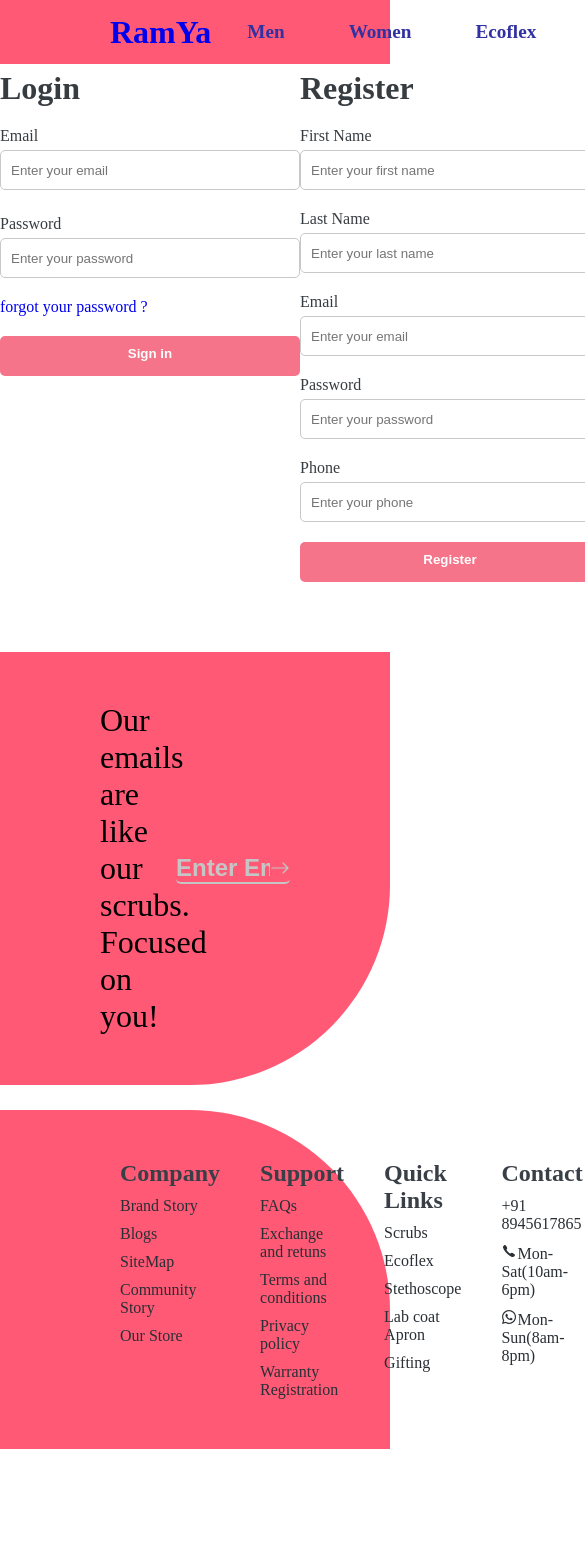
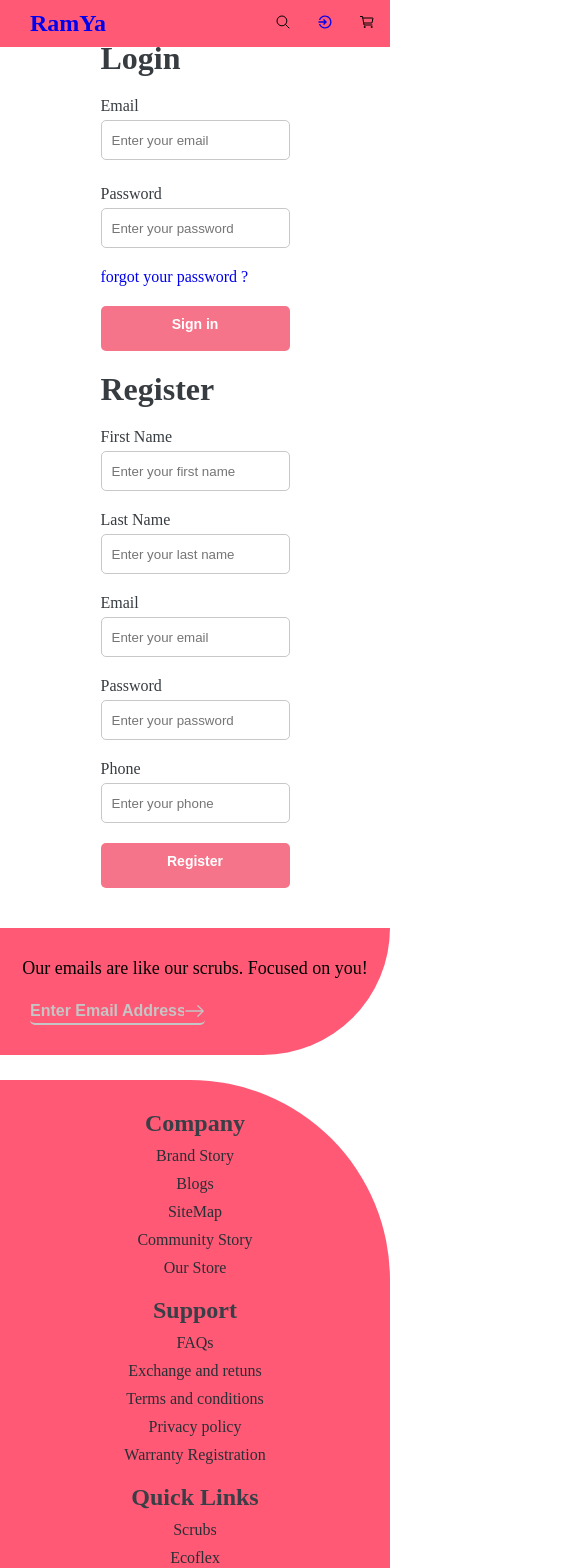
Before and after one commit to therishabhrajora/ramya, a React (Vite) app in the folder frontend/: page /collections/logout in a window 390 px wide. Shown: the top 1568 px of the page, 585 px wide, since content can reach past the window. Before the commit the page ends 1474 px from the top, so only its background shows below. Built offline with nearby package versions, Linux system fonts and the light colour scheme; no server answers.

Commit message:
add media query

```diff
--- a/frontend/src/components/homePage/NavBar.jsx
+++ b/frontend/src/components/homePage/NavBar.jsx
@@ -42,6 +42,7 @@
 
   return (
     <div className="navBar baseBackgroundColor">
+      <div className="left">
         <div className="logo">
           <Link className="Link" to="/collections">
             RamYa
@@ -117,14 +118,13 @@
             </li>
           </ul>
         </div>
-
-      <div className="cartMenu">
+      </div>
+      <div className="right cartMenu">
         <li className="search">
           <IoSearchOutline />
         </li>
 
         <li className="login">
-
           {isLoggedIn ? (
             role === "ROLE_ADMIN" ? (
               <ul
@@ -151,7 +151,6 @@
                 onMouseEnter={() => dispatch(profileOpen())}
                 onMouseLeave={() => dispatch(closeProfile())}
               >
-
                 <li className="Link user-profile">
                   <CgProfile />
                 </li>
@@ -164,6 +163,7 @@
             </Link>
           )}
         </li>
+
         <li className="cart" onClick={() => dispatch(cartOpen())}>
           {cartCount > 0 ? (
             <div className="cartCount">
--- a/frontend/src/pages/AccountLogin.jsx
+++ b/frontend/src/pages/AccountLogin.jsx
@@ -66,7 +66,7 @@
     try {
       alert("this is before respose");
       const res = await axios.post(ENDPOINTS.register, registeredData);
-      alert("after res")
+      alert("after res");
       setRegisteredData({
         firstName: "",
         lastName: "",
--- a/frontend/src/style/homepage/Footer.css
+++ b/frontend/src/style/homepage/Footer.css
@@ -61,3 +61,69 @@
   color: rgb(197, 197, 197);
   opacity: 1;
 }
+
+
+
+
+
+
+
+@media screen and (max-width: 1024px) {
+  .footer {
+    grid-template-columns: 1fr 1fr;
+    padding: 40px 60px;
+    gap: 30px;
+  }
+
+  .contactUs {
+    flex-direction: column;
+    padding: 40px 60px;
+    align-items: flex-start;
+  }
+
+  .contactUs p {
+    width: 100%;
+    font-size: x-large;
+  }
+
+  .contactUs .contact-Us-Input-Container {
+    width: 100%;
+  }
+}
+
+/* ------------------------------- */
+/* 📱 Mobiles (≤480px) */
+/* ------------------------------- */
+@media screen and (max-width: 480px) {
+  .footer {
+    grid-template-columns: 1fr;
+    padding: 30px 20px;
+    gap: 20px;
+    text-align: center;
+  }
+
+  .footer section {
+    align-items: center;
+  }
+
+  .contactUs {
+    flex-direction: column;
+    padding: 30px 20px;
+    gap: 20px;
+  }
+
+  .contactUs p {
+    width: 100%;
+    font-size: large;
+    text-align: center;
+  }
+
+  .contactUs .contact-Us-Input-Container {
+    width: 50%;
+    margin-left: 10px;
+  }
+
+  .contactUs .contact-Us-Label input {
+    font-size: 16px;
+  }
+}
--- a/frontend/src/style/homepage/accountLogin.css
+++ b/frontend/src/style/homepage/accountLogin.css
@@ -1,4 +1,4 @@
-.account-login{
+/* .account-login{
     display: flex;
     width: 100%;
     justify-content: space-evenly;
@@ -62,3 +62,119 @@
 .login .forgot-password:active{
     color: rgb(84, 84, 233);
 }
+
+ */
+
+
+ .account-login {
+    display: flex;
+    flex-wrap: wrap;
+    width: 100%;
+    justify-content: space-evenly;
+    padding: 70px 0;
+    color: rgb(55, 60, 65);
+    gap: 40px;
+}
+
+.account-login small {
+    color: rgb(240, 114, 114);
+}
+
+.account-login .login,
+.account-login .register {
+    display: flex;
+    flex-direction: column;
+    gap: 20px;
+}
+
+/* Input field container styling */
+.email,
+.password,
+.first-name,
+.last-name,
+.phone {
+    display: flex;
+    flex-direction: column;
+    gap: 5px;
+}
+
+/* Input fields */
+.login input,
+.register input {
+    width: 400px;
+    max-width: 90vw;
+    height: 40px;
+    border-radius: 5px;
+    border: 1px solid rgb(200, 200, 200);
+    padding-left: 10px;
+    outline: none;
+    color: gray;
+}
+
+.login input:hover,
+.register input:hover {
+    border: 1px solid rgb(245, 150, 166);
+    transition: ease 0.5s;
+}
+
+/* Button styling */
+.login .sign-in-btn,
+.register .register-btn {
+    display: flex;
+    justify-content: center;
+    width: 100%;
+    height: 40px;
+    border-radius: 5px;
+    border: none;
+    background-color: rgb(245, 116, 138);
+    color: white;
+    font-weight: bold;
+    cursor: pointer;
+    padding: 10px;
+}
+
+.login .sign-in-btn:hover,
+.register .register-btn:hover {
+    background-color: rgb(255, 89, 117);
+    transition: ease 0.3s;
+}
+
+.login .forgot-password:active {
+    color: rgb(84, 84, 233);
+}
+
+
+
+@media screen and (max-width: 768px) {
+    .account-login {
+        flex-direction: column;
+        align-items: center;
+        padding: 50px 10px;
+    }
+
+    .login input,
+    .register input {
+        width: 100%;
+        max-width: 350px;
+    }
+}
+
+/* Mobiles */
+@media screen and (max-width: 480px) {
+    .account-login {
+        padding: 40px 10px;
+        gap: 20px;
+    }
+
+    .login input,
+    .register input {
+        width: 100%;
+        max-width: 400px;
+    }
+
+    .login .sign-in-btn,
+    .register .register-btn {
+        height: 45px;
+        font-size: 14px;
+    }
+}
--- a/frontend/src/style/homepage/carts.css
+++ b/frontend/src/style/homepage/carts.css
@@ -123,3 +123,67 @@
 .remove-btn:hover{
   background-color: #b12c3f;
 }
+
+
+
+
+
+
+
+/* For small tablets and below (≤768px) */
+@media screen and (max-width: 768px) {
+  .cart-section {
+    width: 50vw;
+  }
+}
+@media screen and (max-width: 640px) {
+  .cart-section {
+    width: 100vw;
+  }
+}
+
+/* 📱 For Mobile Devices (≤480px) */
+@media screen and (max-width: 480px) {
+  .cart-section {
+    width: 100vw;
+    border: none;
+    padding: 10px;
+    gap: 15px;
+  }
+
+  .close-btn {
+    top: 10px;
+    right: 10px;
+    width: 30px;
+    height: 30px;
+    font-size: 18px;
+  }
+
+  .cart ul li {
+    flex-direction: column;
+    align-items: flex-start;
+    gap: 10px;
+    padding: 8px 5px;
+  }
+
+  .cart .shopping-btn,
+  .productDetails .remove-btn {
+    width: 100%;
+    font-size: 14px;
+    padding: 8px;
+  }
+
+  .productDetails .productInfo {
+    font-size: 14px;
+  }
+
+  .cart ul {
+    font-size: 14px;
+  }
+
+  .cart .emptyCart {
+    height: auto;
+    padding: 40px 10px;
+    gap: 15px;
+  }
+}
--- a/frontend/src/style/homepage/navbar.css
+++ b/frontend/src/style/homepage/navbar.css
@@ -1,40 +1,43 @@
-.navBar{
+.navBar {
   display: flex;
-    justify-content:space-between;
+  justify-content: space-between;
   align-items: center;
   padding: 10px;
   font-size: larger;
-    position:fixed;
+  position: fixed;
   width: 100%;
   z-index: 1000;
-
 }
 
-.logo{
+.navBar .left {
+  display: flex;
+}
+
+.logo {
   display: flex;
   justify-content: center;
   align-items: center;
   padding-left: 100px;
-    font-size:xx-large;
-    font-weight:900;
+  font-size: xx-large;
+  font-weight: 900;
 }
 
-.logo:hover{
+.logo:hover {
   cursor: pointer;
 }
 
-li{
+li {
   list-style: none;
   padding: 0 20px;
 }
 
 .menuBar {
   display: flex;
-  justify-content: space-around; /* changed from space-between for better spacing */
+  /* justify-content: space-around; changed from space-between for better spacing */
   align-items: center;
   font-weight: 600;
-  gap: 1.5rem; /* Adds consistent spacing between menu items */
-  padding: 0 1rem;
+  gap: 5px; /* Adds consistent spacing between menu items */
+  padding: 0 0.2rem;
 }
 
 .menuBar ul {
@@ -60,40 +63,36 @@
   cursor: pointer;
 }
 
-
-
-
-.cartMenu{
+.cartMenu {
   display: flex;
   justify-content: center;
   align-items: center;
   font-size: x-large;
-
+  gap: 1rem;
 }
 
-.cartMenu li:hover{
-    color:rgb(72, 75, 78);
+.cartMenu li:hover {
+  color: rgb(72, 75, 78);
   cursor: pointer;
 }
 
-.cartMenu .login .admin-section{
+.cartMenu .login .admin-section {
   display: flex;
   justify-content: center;
   align-items: center;
   gap: 30px;
-    color:black;
+  color: black;
 }
 
-.admin-section .admin-profile{
-    position: relative;
-
-}
-
-.user-profile{
+.admin-section .admin-profile {
   position: relative;
 }
 
-.cart .cartCount{
+.user-profile {
+  position: relative;
+}
+
+.cart .cartCount {
   display: flex;
   position: relative;
   justify-content: center;
@@ -102,7 +101,7 @@
   padding-right: 10px;
 }
 
-.cartCount span{
+.cartCount span {
   position: absolute;
   top: 0;
   right: 0;
@@ -117,3 +116,71 @@
 
   color: rgb(49, 49, 163);
 }
+
+@media screen and (max-width: 480px) {
+ .logo {
+    padding-left: 20px;
+    font-size: x-large;
+  }
+
+  li {
+    list-style: none;
+    padding: 0 5px;
+    font-size: medium;
+  }
+
+  .menuBar {
+   /* font-size: medium; */
+   display: none;
+  }
+
+  .cartMenu {
+    display: flex;
+    justify-content: center;
+    align-items: center;
+    font-size: xx-large;
+  }
+}
+
+@media screen and (min-width: 481px) and (max-width: 703px) {
+    .menuBar{
+        display: none;
+    }
+}
+
+@media screen and (min-width: 481px) and (max-width: 768px) {
+  .logo {
+    padding-left: 20px;
+    font-size: x-large;
+  }
+
+  li {
+    list-style: none;
+    padding: 0 5px;
+    font-size: medium;
+  }
+
+  .menuBar {
+   font-size: medium;
+  }
+
+  .cartMenu {
+    display: flex;
+    justify-content: center;
+    align-items: center;
+    font-size: xx-large;
+  }
+}
+
+@media screen and (min-width: 768px) and (max-width: 1024px) {
+  .logo {
+    padding-left: 20px;
+    font-size: x-large;
+  }
+
+  li {
+    list-style: none;
+    padding: 0 5px;
+    font-size: large;
+  }
+}
```
Lines whose indentation alone changed are shown as unchanged.
